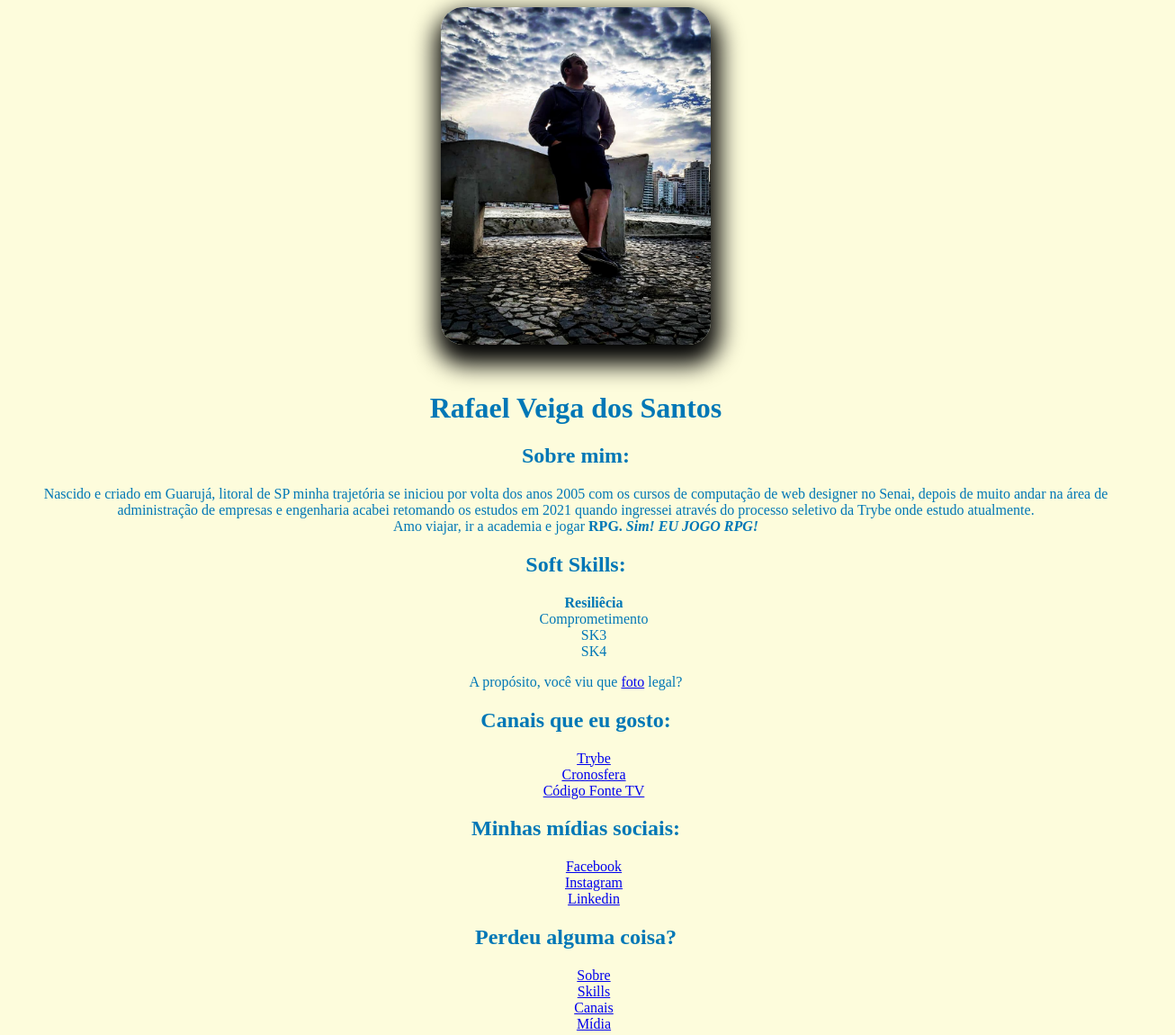
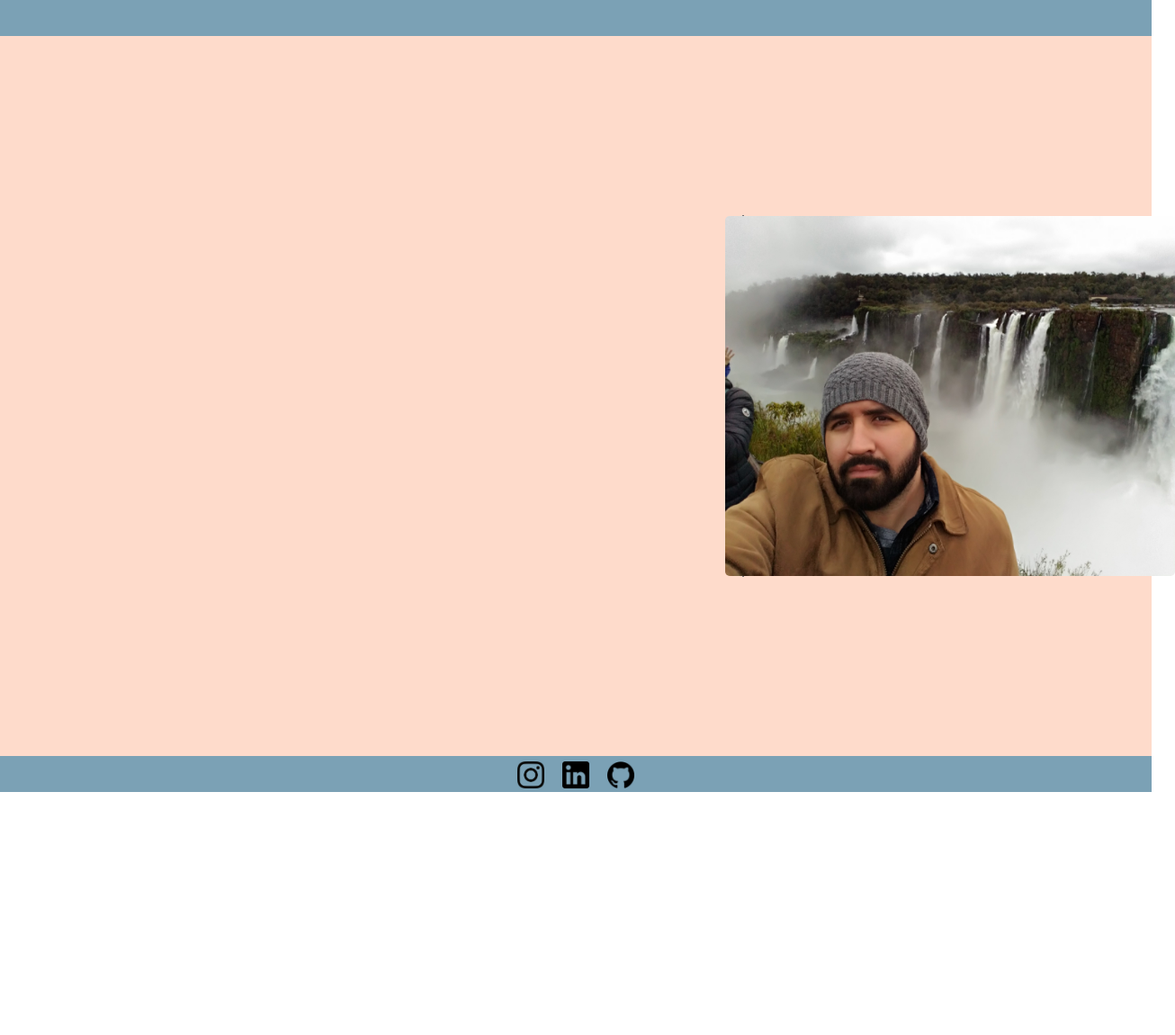
Before and after one commit to rafaelveigasts/rafaelveigasts.github.io, a plain HTML site: page index.html in a window 1280 px wide. Shown: the whole page at 90% size, 1306 px wide, since content can reach past the window. After the commit the page ends 880 px from the top, so only its background shows below. Drawn offline with Linux system fonts and the light colour scheme.

Commit message:
folio update

```diff
--- a/index.html
+++ b/index.html
@@ -1,110 +1,32 @@
 <!DOCTYPE html>
-<html lang="en, pt-br">
+<html lang="en">
 <head>
   <meta charset="UTF-8">
   <meta http-equiv="X-UA-Compatible" content="IE=edge">
   <meta name="viewport" content="width=device-width, initial-scale=1.0">
-  <title>Portifolio: Rafael</title>
+  <link rel="stylesheet" type="text/css" href="style.css">
+  <title>Portifólio: Rafael Veiga</title>
+</head>
+<body class style ='height: 100%;'>
+  <header>
+    <nav>
 
-  <style>
-    #avatar{
-      border-radius: 25px;
-      display: block;
-      margin-left: auto;
-      margin-right: auto;
-      -webkit-box-shadow: 2px 14px 26px 8px #000000;
-      box-shadow: 2px 14px 26px 8px #000000;
-
-
-    }
-
-    body{
-      background-color: #fdfcdc ;
-    }
-    h1, h2, ul, p{
-      color: #0077b6;
-      text-align: center;
-    }
-
-    h1{
-      padding-top: 30px;
-    }
-
-    p{
-      text-align: center;
-    }
-
-    ul{
-      list-style-type: none;
-    }
-    a:link, a:active {
-    text-decoration: underline;
-    }
-
-    a:visited{
-      color: #f07167;
-    }
-    a:hover {
-    text-decoration: none;
-    color:#00afb9;
-    }
-
-
-
-  </style>
-
-</head>
-<body>
-  <img id="avatar" src = "Images/Eu_praia.jpg" alt="pessoa linda no litoral" width="300px">
-  <h1>
-    Rafael Veiga dos Santos
-  </h1>
-  <h2 id="sobre">
-    Sobre mim:
-  </h2>
-    <p>
-      Nascido e criado em Guarujá, litoral de SP minha trajetória se iniciou por volta dos anos 2005 com os cursos de computação de web designer no Senai, depois de muito andar na área de administração de empresas e engenharia acabei retomando os estudos em 2021 quando ingressei através do processo seletivo da Trybe onde estudo atualmente. <br>Amo viajar, ir a academia e jogar <strong>RPG. <em>Sim! EU JOGO RPG!</em></strong>
-    </p>
-
-  <h2 id = "skills">
-    Soft Skills:
-  </h2>
-
-    <p><ul>
-      <li> <strong>Resiliêcia</strong></li>
-      <li> Comprometimento</li>
-      <li> SK3</li>
-      <li>SK4 </li>
-    </ul></p>
-
-    <p>A propósito, você viu que <a href='/Images/Eu_praia.jpg'> foto</a> legal?</p>
-  <h2 id = "canais">
-    Canais que eu gosto:
-  </h2>
-<ul>
-  <li><a href="https://www.youtube.com/channel/UCZeN5eLUwiIyMaQjKR_ydVg" target="_blank">Trybe</a></li>
-  <li><a href="https://www.youtube.com/c/Cronosfera"target="_blank">Cronosfera</a></li>
-  <li><a href="https://www.youtube.com/c/codigofontetv"target="_blank">Código Fonte TV</a></li>
-</ul>
-  <h2 id = "midia">
-    Minhas mídias sociais:
-  </h2><ul>
-  <li><a href="https://www.facebook.com/veigarafael/" target="_blank">Facebook</a></li>
-  <li><a href="https://www.instagram.com/rafaelveigaa/"target="_blank">Instagram</a></li>
-  <li><a href="https://www.linkedin.com/in/rafaelveigasts/"target="_blank">Linkedin</a></li>
-  </ul>
-
-  <h2>
-    Perdeu alguma coisa?
-  </h2>
-  <ul>
-    <li><a href='#sobre'>Sobre</a> </li>
-    <li><a href='#skills'>Skills</a> </li>
-    <li><a href='#canais'>Canais</a> </li>
-    <li><a href='#midia'>Mídia</a> </li>
-
-  </ul>
-
-</ul>
+    </nav>
+  </header>
+<section id="main">
+  <div id="left-div"></div>
+  <hr>
+  <div id="right-div">
+    <img src="Images/P_20180820_095418_BF.jpg" class="rdiv" alt="retrato rafael">
+  </div>
+</section>
+<footer>
+  <a href="https://www.instagram.com/rafaelveigaa/" target="_blank">
+   <img src="icones/instagramIcon.png" class ='icon' alt="instagram icon"> </a>
+  <a href="https://www.linkedin.com/in/rafaelveigasts/" target="_blank">
+    <img src="icones/linkedinIcon.png" class ='icon' alt="linkedin icon"> </a>
+  <a href="https://github.com/rafaelveigasts" target="_blank">
+    <img src="icones/githubIcon.png" class ='icon' alt="github icon"> </a>
+</footer>
 </body>
 </html>
--- /dev/null
+++ b/style.css
@@ -0,0 +1,68 @@
+* {
+  padding: 0;
+  margin: 0;
+}
+body {
+display: flex;
+flex-direction: column;
+}
+header {
+  background-color: rgb(123, 161, 181);
+  height: 40px;
+}
+
+
+#main {
+  display: flex;
+  flex-direction: row;
+  justify-content: space-evenly;
+  align-items: center;
+  height: 800px;
+  background-color: rgb(254, 219, 203);
+
+}
+
+#left-div {
+  height: 100%;
+  width: 65%;
+  background-color: rgb(254, 219,203);
+}
+
+hr {
+  color: rgb(118, 114, 114);
+  height: 400px;
+  border: 1px solid;
+  margin-left: 5px;
+  margin-right: 5px;
+}
+
+#right-div {
+  display: flex;
+  flex-direction: row;
+  justify-content: center;
+  align-items: center;
+  height: 100%;
+  width: 35%;
+  background-color: rgb(254,219,203);
+}
+
+img.rdiv{
+  width: 500px;
+  height: 400px;
+  border-radius: 5px;
+}
+
+footer {
+  background-color: rgb(123, 161, 181);
+  height: 40px;
+  display: flex;
+  flex-direction: row;
+  align-items: flex-end;
+  justify-content: center;
+}
+
+img.icon {
+  padding-left: 10px;
+  padding-right: 10px;
+  width: 30px;
+}
```
Also changed, not shown: backup portifolio/index.html (added, +62 -0 lines), Images/IMG-20171208-WA0074.jpg (added), Images/IMG-20200613-WA0004.jpg (added), Images/P_20180820_095418_BF.jpg (added), Images/WhatsApp Image 2021-07-25 at 14.32.49.jpeg (added), Images/eu bonito.jpg (added), backup portifolio/Images/Eu_praia.jpg (renamed from Images/Eu_praia.jpg), backup portifolio/Images/capa.jpg (added), backup portifolio/index.css (added), backup portifolio/index.js (added), icones/githubIcon.png (added), icones/instagramIcon.png (added), icones/linkedinIcon.png (added).
